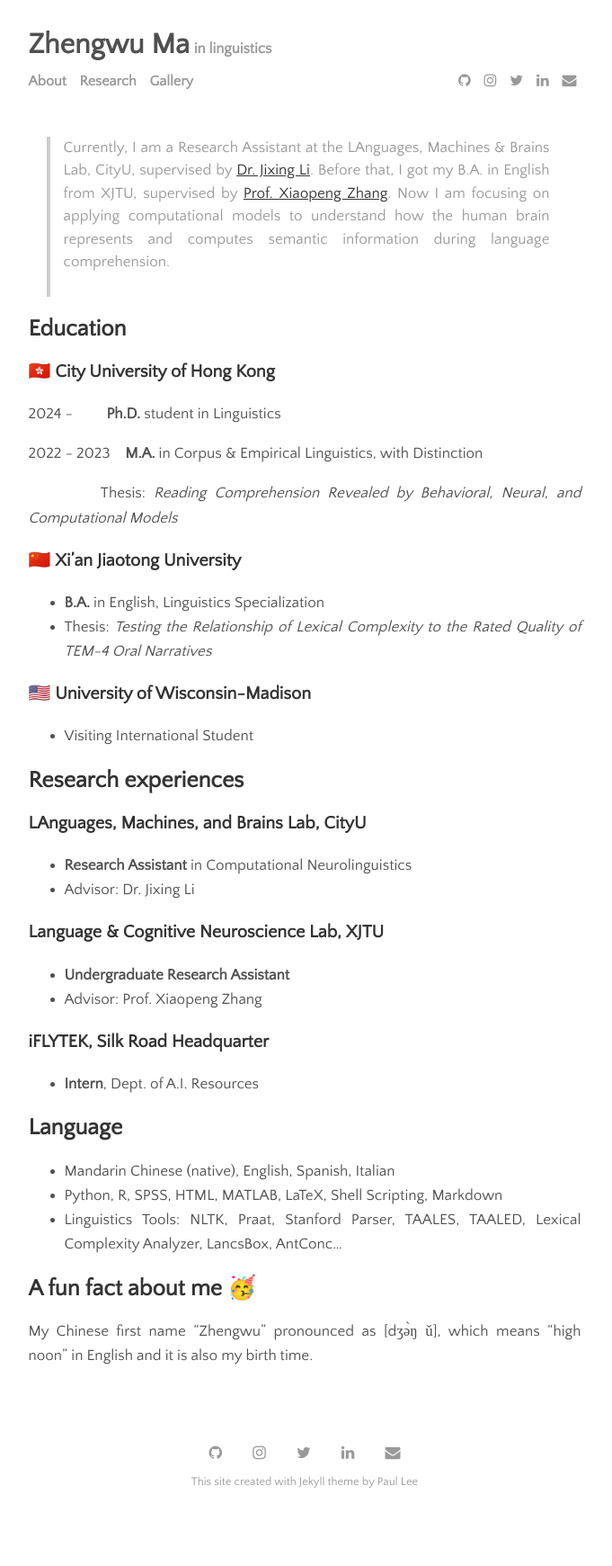
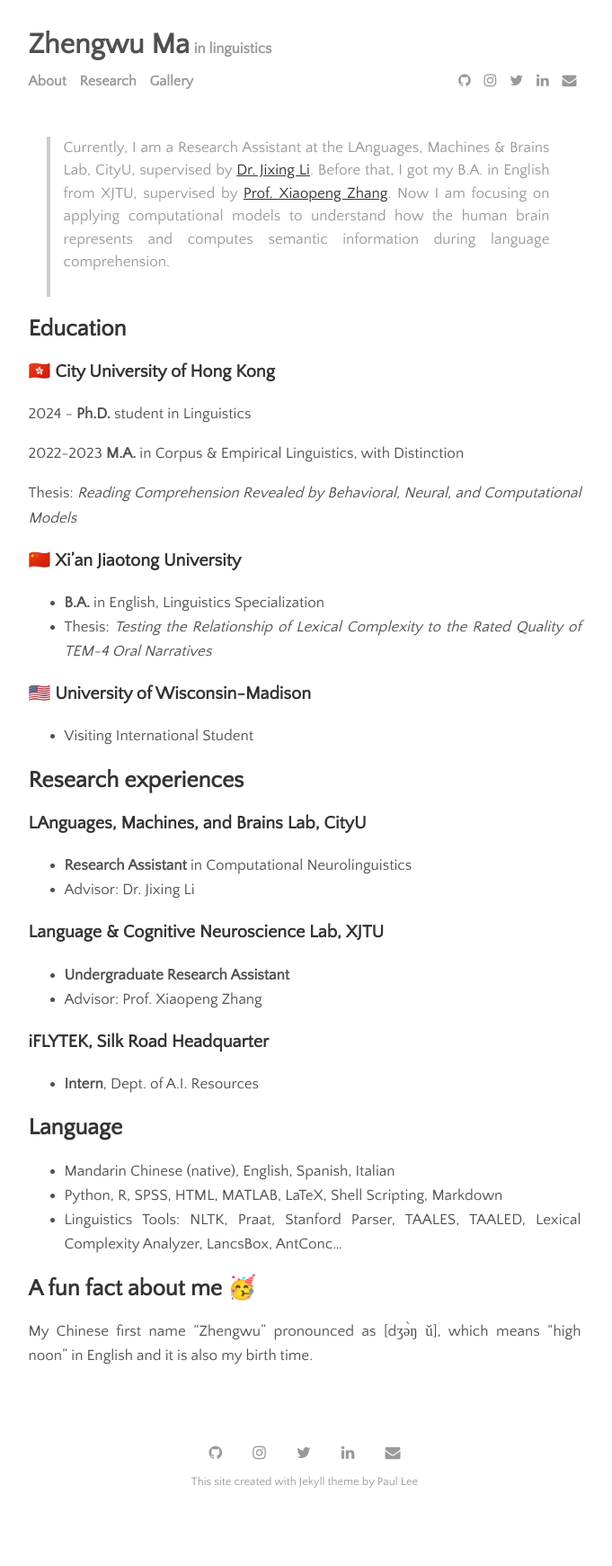
Before and after one commit to zhengwuma/zhengwuma.github.io, a Jekyll site: the page built from menu/about.md, in a window 1280 px wide. Shown: the whole page at 90% size, without its empty margins (301-982 px from the left). Built offline with Jekyll 4.4.1, drawn with Linux system fonts in a browser that asks for light colours; part of the change alters nothing that is shown.

```diff
--- a/menu/about.md
+++ b/menu/about.md
@@ -7,11 +7,11 @@ permalink: /about
 
 ## Education
 ### 🇭🇰 City University of Hong Kong
-2024 - &nbsp;&nbsp;&nbsp;&nbsp;&nbsp;&nbsp;&nbsp;&nbsp;__Ph.D.__ student in Linguistics
+2024 - __Ph.D.__ student in Linguistics
 
-2022 - 2023 &nbsp;&nbsp; __M.A.__ in Corpus & Empirical Linguistics, with Distinction
+2022-2023 __M.A.__ in Corpus & Empirical Linguistics, with Distinction
 
-&nbsp;&nbsp;&nbsp;&nbsp;&nbsp;&nbsp;&nbsp;&nbsp; Thesis: _Reading Comprehension Revealed by Behavioral, Neural, and Computational Models_
+  Thesis: _Reading Comprehension Revealed by Behavioral, Neural, and Computational Models_
 
 ### 🇨🇳 Xi'an Jiaotong University
 - __B.A.__ in English, Linguistics Specialization
```
